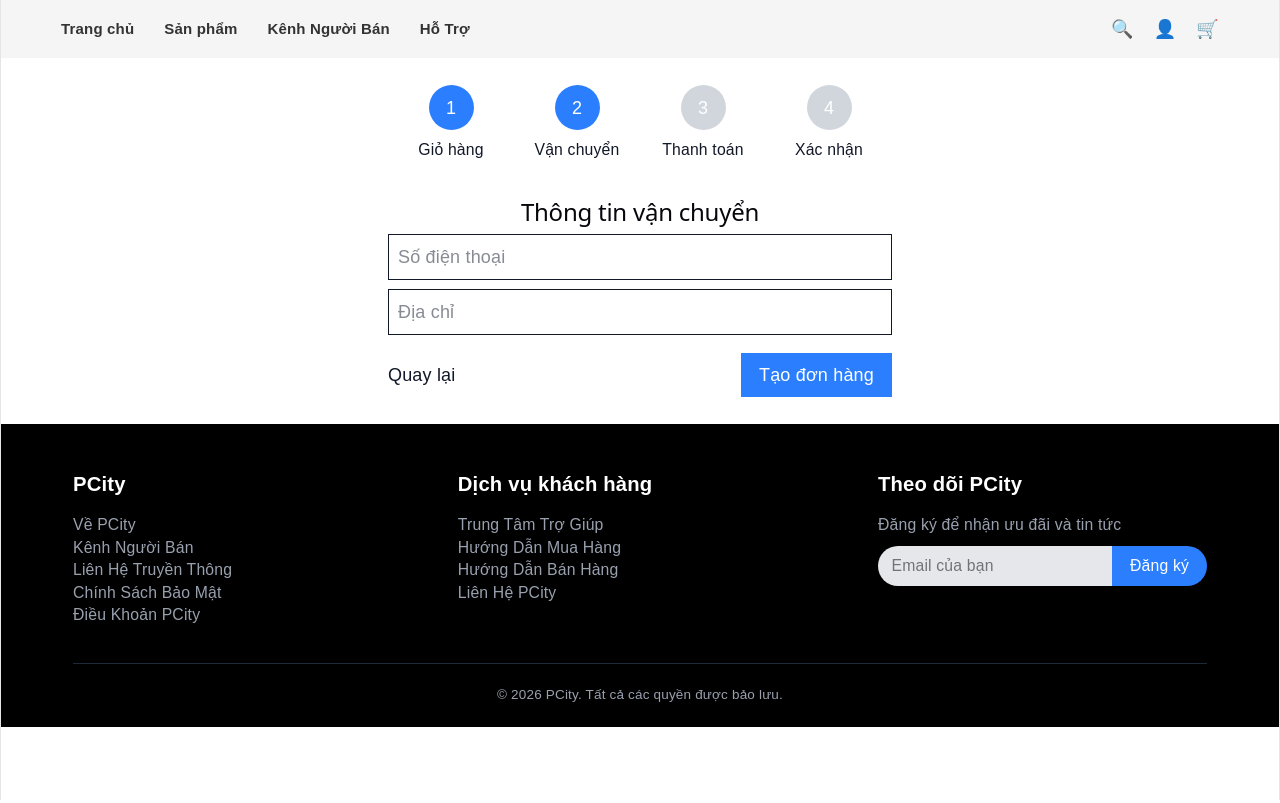
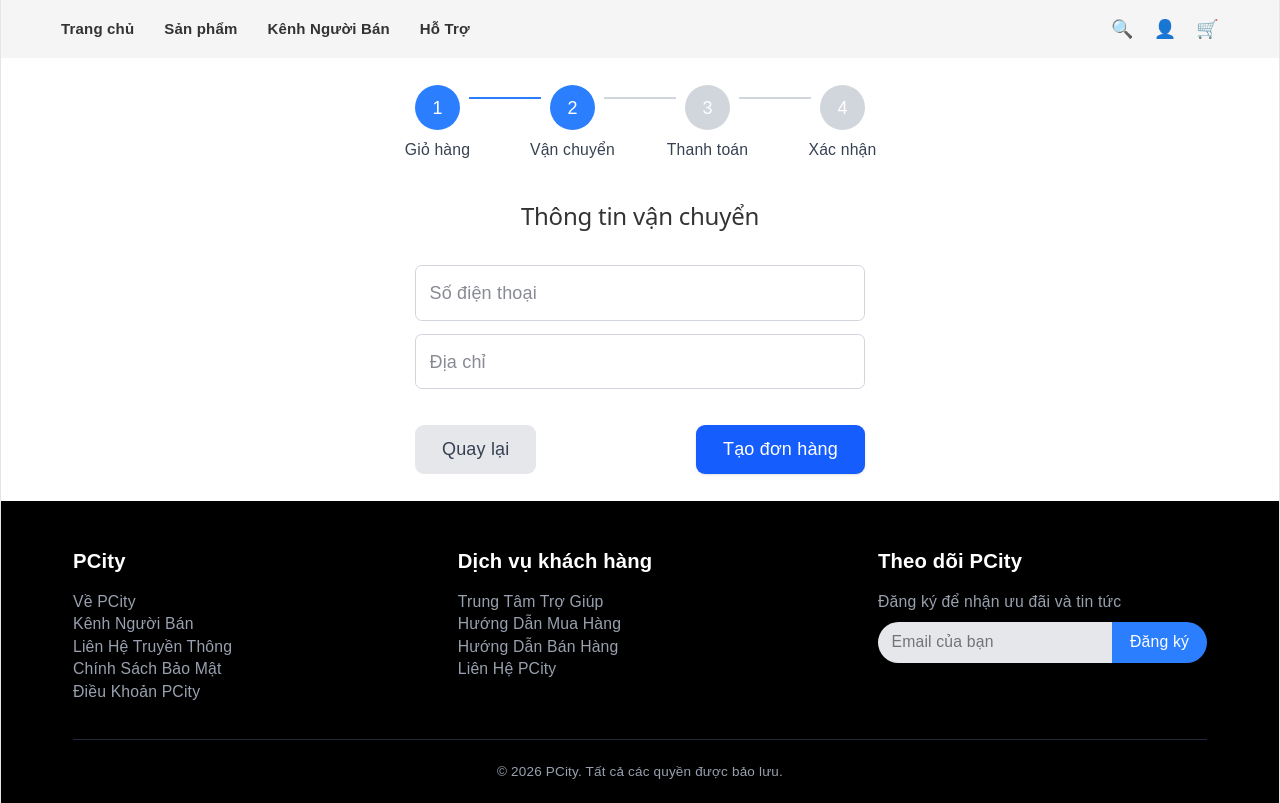
Before and after one commit to Lukex02/BTL-TMDT, a React (Vite) app in the folder frontend/: page /cart in a window 1280 px wide. Both pictures are taken after a click on the button "Tiếp tục". Built offline with nearby package versions, Linux system fonts and the light colour scheme; no server answers.

Commit message:
update cart quantity and payment method

```diff
--- a/frontend/src/components/checkout/Cart.tsx
+++ b/frontend/src/components/checkout/Cart.tsx
@@ -1,68 +1,110 @@
-import { useEffect, useState } from "react";
+import { useEffect } from "react";
 import { getProducts } from "../../services/product.service";
 import type { Product } from "../../types/product";
-
+import type { CartItem } from "../../pages/Checkout";
 
 type Props = {
-  cartItems: Product[];
-  setCartItems: (items: Product[]) => void;
+  cartItems: (Product & { quantity?: number })[]; // Added quantity support
+  setCartItems: (items: any[]) => void;
   next: () => void;
 };
 
-export default function CartStep({
-  cartItems,
-  setCartItems,
-  next,
-}: Props) {
+export default function CartStep({ cartItems, setCartItems, next }: Props) {
   useEffect(() => {
     const fetch = async () => {
       const data = await getProducts();
 
-      // giả lập giỏ hàng (lấy 2 sản phẩm đầu)
-      setCartItems(data.slice(0, 2));
+      const initialCart: CartItem[] = data.slice(0, 2).map((p) => ({
+        ...p,
+        quantity: 1,
+      }));
+
+      setCartItems(initialCart);
     };
 
     if (cartItems.length === 0) fetch();
   }, []);
 
-  const total = cartItems.reduce((sum, p) => sum + p.price, 0);
+  const updateQuantity = (id: number, delta: number) => {
+    const updated = cartItems.map((item) => {
+      if (item.id === id) {
+        const newQty = Math.max(1, (item.quantity || 1) + delta);
+        return { ...item, quantity: newQty };
+      }
+      return item;
+    });
+    setCartItems(updated);
+  };
+
+  const total = cartItems.reduce((sum, p) => sum + p.price * (p.quantity || 1), 0);
 
   return (
-    <div className="grid grid-cols-3 gap-6">
-      {/* Products */}
+    <div className="grid grid-cols-3 gap-8 items-start">
+      {/* List of Items */}
       <div className="col-span-2 space-y-4">
         {cartItems.map((p) => (
-          <div key={p.id} className="flex justify-between border p-4 rounded">
-            <div className="flex gap-4">
+          <div key={p.id} className="flex items-center justify-between border border-gray-200 p-5 rounded-xl bg-white shadow-sm">
+            <div className="flex gap-4 flex-1">
               <img
                 src={p.images?.[0]?.url || "/placeholder.png"}
-                className="w-16 h-16 object-cover"
+                className="w-20 h-20 object-cover rounded-md border"
               />
-              <div>
-                <h4>{p.name}</h4>
-                <p>{p.price.toLocaleString()}đ</p>
+              <div className="flex flex-col justify-center max-w-[300px]">
+                <h4 className="text-left font-medium text-gray-800 line-clamp-2 leading-snug">
+                  {p.name}
+                </h4>
+                <p className="text-left text-blue-600 font-bold mt-1">
+                  {p.price.toLocaleString()}đ
+                </p>
               </div>
             </div>
 
-            <span>Số lượng: 1</span>
+            {/* Quantity Controller */}
+            <div className="flex items-center border rounded-lg bg-gray-50">
+              <button
+                onClick={() => updateQuantity(p.id, -1)}
+                className="px-3 py-1 hover:bg-gray-200 transition text-lg font-medium"
+              >
+                -
+              </button>
+              <span className="px-4 py-1 font-semibold min-w-[40px] text-center">
+                {p.quantity || 1}
+              </span>
+              <button
+                onClick={() => updateQuantity(p.id, 1)}
+                className="px-3 py-1 hover:bg-gray-200 transition text-lg font-medium"
+              >
+                +
+              </button>
+            </div>
           </div>
         ))}
       </div>
 
-      {/* Summary */}
-      <div className="border p-4 rounded">
-        <h3 className="font-semibold mb-4">Tóm tắt đơn hàng</h3>
+      {/* Summary Sidebar */}
+      <div className="border border-gray-200 p-6 rounded-xl bg-gray-50 sticky top-4">
+        <h3 className="font-bold text-lg mb-6 border-b pb-2 text-gray-800">Tóm tắt đơn hàng</h3>
 
-        <p>Tạm tính: {total.toLocaleString()}đ</p>
-        <p>Vận chuyển: Miễn phí</p>
-
-        <div className="font-bold mt-2">
-          Tổng: {total.toLocaleString()}đ
+        <div className="space-y-3 text-gray-600">
+          <div className="flex justify-between">
+            <span>Tạm tính:</span>
+            <span>{total.toLocaleString()}đ</span>
+          </div>
+          <div className="flex justify-between">
+            <span>Vận chuyển:</span>
+            <span className="text-green-600 font-medium">Miễn phí</span>
+          </div>
+          <hr className="my-4" />
+          <div className="flex justify-between text-xl font-bold text-gray-900">
+            <span>Tổng:</span>
+            <span>{total.toLocaleString()}đ</span>
+          </div>
         </div>
 
         <button
           onClick={next}
-          className="mt-4 w-full bg-green-500 text-white py-2 rounded"
+          className="mt-8 w-full bg-green-500 text-white py-4 rounded-xl font-bold text-lg
+          hover:bg-green-600 hover:shadow-lg transition-all active:scale-[0.98]"
         >
           Tiếp tục
         </button>
--- a/frontend/src/components/checkout/Confirmation.tsx
+++ b/frontend/src/components/checkout/Confirmation.tsx
@@ -1,12 +1,23 @@
+import { useNavigate } from "react-router-dom";
+
 export default function Confirmation() {
+  const navigate = useNavigate();
+
   return (
     <div className="text-center">
-      <h2 className="text-2xl font-bold text-green-600">
+      <h2 className="text-2xl font-bold !text-[#008000]">
         Đặt hàng thành công!
       </h2>
-      <p className="mt-2 text-gray-600">
+      <p className="mt-2 force: text-gray-600">
         Cảm ơn bạn đã mua hàng. Chúng tôi sẽ gửi email xác nhận cho bạn.
       </p>
+
+      <button
+        onClick={() => navigate("/")}
+        className="mt-6 px-6 py-2 bg-blue-600 text-white rounded-lg hover:bg-blue-700"
+      >
+        Quay về trang chủ
+      </button>
     </div>
   );
 }
--- a/frontend/src/components/checkout/Payment.tsx
+++ b/frontend/src/components/checkout/Payment.tsx
@@ -1,13 +1,15 @@
-// components/checkout/PaymentStep.tsx
+import { useState } from "react";
 import { createPayment } from "../../services/payment.service";
-import type { Product } from "../../types/product";
+import type { CartItem } from "../../pages/Checkout";
 
 type Props = {
   orderId: string | null;
-  cartItems: Product[];
+  cartItems: CartItem[];
   next: () => void;
   prev: () => void;
 };
+
+type PaymentMethod = 'credit_card' | 'paypal' | 'bank_transfer' | 'cash';
 
 export default function PaymentStep({
   orderId,
@@ -15,35 +17,88 @@ export default function PaymentStep({
   next,
   prev,
 }: Props) {
-  const total = cartItems.reduce((sum, p) => sum + p.price, 0);
+  const [method, setMethod] = useState<PaymentMethod>("credit_card");
+  const total = cartItems.reduce(
+    (sum, item) => sum + item.price * item.quantity,
+    0
+  );
 
   const handlePayment = async () => {
     if (!orderId) return alert("Không có orderId!");
 
-    await createPayment({
-      orderId,
-      amount: total,
-      method: "card",
-    });
-
-    next();
+    try {
+      await createPayment({
+        orderId: Number(orderId),
+        amount: total,
+        method: method,
+        status: "pending",
+      });
+      next();
+    } catch (error) {
+      console.error("Payment failed:", error);
+      alert("Thanh toán thất bại, vui lòng thử lại.");
+    }
   };
 
+  const paymentOptions: { id: PaymentMethod; label: string; icon: string }[] = [
+    { id: "credit_card", label: "Thẻ tín dụng", icon: "💳" },
+    { id: "paypal", label: "PayPal", icon: "🅿️" },
+    { id: "bank_transfer", label: "Chuyển khoản", icon: "🏦" },
+    { id: "cash", label: "Tiền mặt", icon: "💵" },
+  ];
+
   return (
-    <div className="max-w-xl mx-auto">
-      <h2 className="text-xl mb-4">Thanh toán</h2>
+    <div className="max-w-xl mx-auto flex flex-col items-center gap-8 py-4">
+      <div className="text-center">
+        <h2 className="text-2xl font-semibold !text-[#333] mb-2">Thanh toán</h2>
+        <p className="text-lg text-gray-600">
+          Tổng tiền: <span className="font-bold text-black">{total.toLocaleString()}đ</span>
+        </p>
+      </div>
 
-      <p className="mb-4">
-        Tổng tiền: <b>{total.toLocaleString()}đ</b>
-      </p>
+      {/* Payment Method Selection */}
+      <div className="w-full mt-4">
+        <div className="flex items-center gap-4 mb-8">
+          <div className="h-[1px] bg-gray-200 flex-1"></div>
+          <h3 className="text-sm font-bold uppercase tracking-widest text-gray-500 whitespace-nowrap">
+            Chọn phương thức thanh toán
+          </h3>
+          <div className="h-[1px] bg-gray-200 flex-1"></div>
+        </div>
 
-      <div className="flex gap-4">
-        <button onClick={prev}>Quay lại</button>
+        <div className="grid grid-cols-2 gap-6 w-full">
+          {paymentOptions.map((opt) => (
+            <button
+              key={opt.id}
+              onClick={() => setMethod(opt.id)}
+              className={`flex items-center justify-start px-6 py-5 border-2 rounded-2xl transition-all duration-200 ${
+                method === opt.id
+                  ? "border-blue-500 bg-blue-50/50 shadow-sm translate-y-[-2px]"
+                  : "border-gray-300 hover:border-gray-400 bg-white hover:bg-gray-50"
+              }`}
+            >
+              <span className="text-3xl mr-4">{opt.icon}</span>
+              <span className={`font-semibold text-lg ${method === opt.id ? "text-blue-700" : "text-gray-700"}`}>
+                {opt.label}
+              </span>
+            </button>
+          ))}
+        </div>
+      </div>
+
+      {/* Action Buttons */}
+      <div className="flex justify-center gap-4 w-full mt-4">
+        <button
+          onClick={prev}
+          className="bg-gray-200 text-gray-700 px-8 py-3 rounded-lg font-medium hover:bg-gray-300 transition w-32"
+        >
+          Quay lại
+        </button>
         <button
           onClick={handlePayment}
-          className="bg-green-500 text-white px-4 py-2"
+          className="bg-green-600 text-white px-8 py-3 rounded-lg font-medium hover:bg-green-700 transition shadow-md flex-1 max-w-[200px]"
         >
-          Thanh toán
+          Xác nhận {total.toLocaleString()}đ
         </button>
       </div>
     </div>
--- a/frontend/src/components/checkout/Shipping.tsx
+++ b/frontend/src/components/checkout/Shipping.tsx
@@ -1,9 +1,10 @@
 import { useState } from "react";
 import { createOrder } from "../../services/order.service";
-import type { Product } from "../../types/product";
+import { getAuthUser } from "../../services/auth.service";
+import type { CartItem } from "../../pages/Checkout";
 
 type Props = {
-  cartItems: Product[];
+  cartItems: CartItem[];
   setOrderId: (id: string) => void;
   next: () => void;
   prev: () => void;
@@ -19,41 +20,58 @@ export default function ShippingStep({
   const [address, setAddress] = useState("");
 
 const handleCreateOrder = async () => {
+  const totalWithQuantities = cartItems.reduce(
+    (acc, item) => acc + item.price * (item.quantity || 1),
+    0
+  );
+
   const res = await createOrder({
     phone,
     address,
+    userId: user?.id,
+    totalAmount: totalWithQuantities,
+    status: "pending",
     items: cartItems.map((p) => ({
       productId: p.id,
-        quantity: 1,
+      quantity: p.quantity || 1,
       unitPrice: p.price,
     })),
   });
 
-    setOrderId(res.id); // ⚠️ backend must return id
+  setOrderId(res.id);
   next();
 };
 
   return (
-    <div className="max-w-xl mx-auto">
-      <h2 className="text-xl mb-4">Thông tin vận chuyển</h2>
+    <div className="max-w-xl mx-auto flex flex-col gap-6">
+      <h2 className="text-2xl font-semibold text-center !text-[#333]">
+        Thông tin vận chuyển
+      </h2>
 
+      <div className="flex flex-col gap-3">
         <input
           placeholder="Số điện thoại"
-        className="w-full border p-2 mb-2"
+          className="w-full border border-gray-300 rounded-md p-3 focus:ring-2 focus:ring-blue-500 outline-none transition"
           onChange={(e) => setPhone(e.target.value)}
         />
 
         <input
           placeholder="Địa chỉ"
-        className="w-full border p-2"
+          className="w-full border border-gray-300 rounded-md p-3 focus:ring-2 focus:ring-blue-500 outline-none transition"
           onChange={(e) => setAddress(e.target.value)}
         />
+      </div>
 
-      <div className="flex justify-between mt-4">
-        <button onClick={prev}>Quay lại</button>
+      <div className="flex justify-between mt-2">
+        <button
+          onClick={prev}
+          className="bg-gray-200 text-gray-700 px-6 py-2.5 rounded-lg font-medium hover:bg-gray-300 transition"
+        >
+          Quay lại
+        </button>
         <button
           onClick={handleCreateOrder}
-          className="bg-blue-500 text-white px-4 py-2"
+          className="bg-blue-600 text-white px-6 py-2.5 rounded-lg font-medium hover:bg-blue-700 transition shadow-sm"
         >
           Tạo đơn hàng
         </button>
--- a/frontend/src/components/checkout/Stepper.tsx
+++ b/frontend/src/components/checkout/Stepper.tsx
@@ -1,4 +1,3 @@
-// components/checkout/Stepper.tsx
 type Props = {
   currentStep: number;
 };
@@ -7,26 +6,35 @@ const steps = ["Giỏ hàng", "Vận chuyển", "Thanh toán", "Xác nhận"];
 
 export default function Stepper({ currentStep }: Props) {
   return (
-    <div className="flex items-center justify-between">
+    <div className="flex items-start justify-center w-full mb-16">
       {steps.map((label, index) => {
         const stepNumber = index + 1;
-        const active = stepNumber <= currentStep;
+        const isActive = stepNumber <= currentStep;
+        const isLastStep = index === steps.length - 1;
 
         return (
-          <div key={label} className="flex-1 flex items-center">
-            <div className="flex flex-col items-center w-full">
+          <div key={index} className="flex items-center">
+            <div className="flex flex-col items-center relative">
               <div
-                className={`w-10 h-10 flex items-center justify-center rounded-full text-white ${
-                  active ? "bg-blue-500" : "bg-gray-300"
+                className={`w-10 h-10 flex items-center justify-center rounded-full text-white font-medium transition-colors ${
+                  isActive ? "bg-blue-500" : "bg-gray-300"
                 }`}
               >
                 {stepNumber}
               </div>
-              <span className="text-sm mt-2">{label}</span>
+
+              <div className="absolute top-12 w-24 text-center text-sm font-medium text-gray-700">
+                {label}
+              </div>
             </div>
 
-            {index < steps.length - 1 && (
-              <div className="flex-1 h-[2px] bg-gray-300"></div>
+            {!isLastStep && (
+              <div
+                className={`w-16 h-[2px] mx-2 mb-0 ${
+                  stepNumber < currentStep ? "bg-blue-500" : "bg-gray-300"
+                }`}
+                style={{ marginTop: "-20px" }} // Vertically aligns line with circle center
+              />
             )}
           </div>
         );
--- a/frontend/src/pages/Checkout.tsx
+++ b/frontend/src/pages/Checkout.tsx
@@ -10,11 +10,13 @@ import Footer from "../components/Footer";
 import "../components/styles.css";
 import type { Product } from "../types/product";
 
+// Define this here so it's accessible to the whole checkout flow
+export type CartItem = Product & { quantity: number };
 
 export default function CheckoutPage() {
   const [step, setStep] = useState(1);
 
-  const [cartItems, setCartItems] = useState<Product[]>([]);
+const [cartItems, setCartItems] = useState<CartItem[]>([]);
   const [orderId, setOrderId] = useState<string | null>(null);
 
   const next = () => setStep((s) => Math.min(s + 1, 4));
```
Lines whose indentation alone changed are shown as unchanged.
